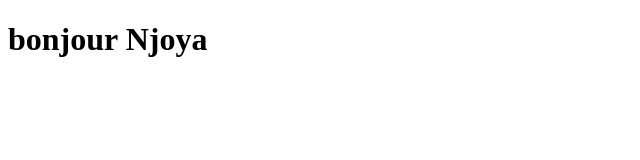
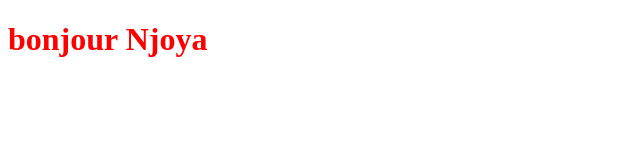
Before and after one commit to njoya237/Projet-Git-IGL4-, a plain HTML site: page index.html in a window 1280 px wide. Shown: the whole page, without its empty margins (0-640 px from the left). Drawn offline with Linux system fonts and the light colour scheme.

Commit message:
changement de la couleur du h1

```diff
--- a/file.css
+++ b/file.css
@@ -0,0 +1,3 @@
+h1{
+    color: red;
+}
--- a/index.html
+++ b/index.html
@@ -4,6 +4,7 @@
     <meta charset="UTF-8">
     <meta http-equiv="X-UA-Compatible" content="IE=edge">
     <meta name="viewport" content="width=device-width, initial-scale=1.0">
+    <link rel="stylesheet" href="file.css">
     <title>Document</title>
 </head>
 <body>
```
